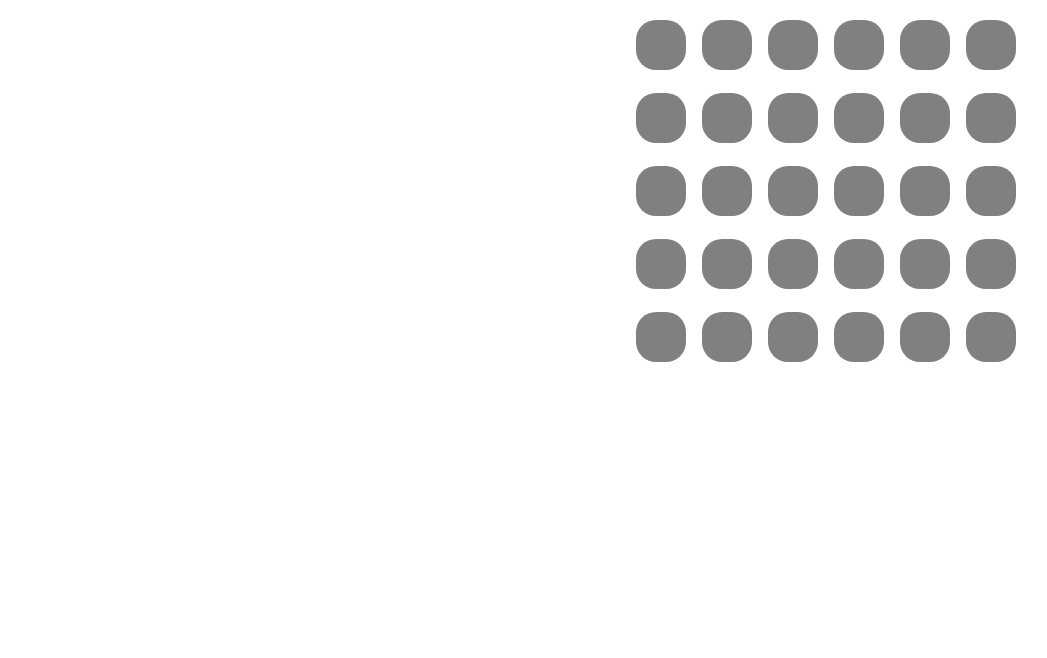
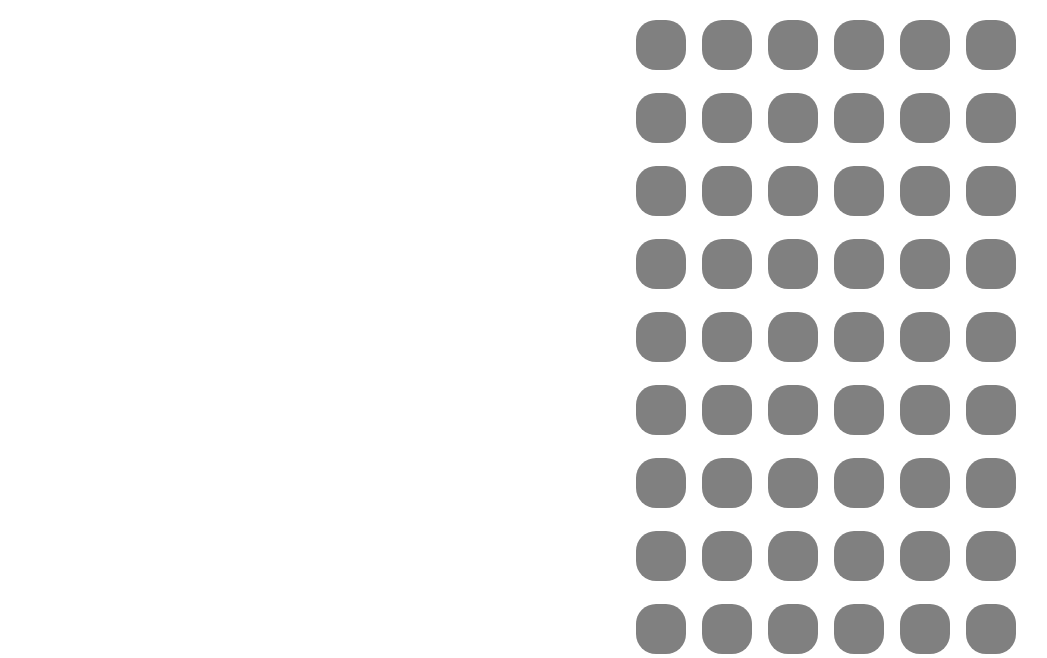
Before and after one commit to NikitaZZZ/airplane-places, a plain HTML site: page index.html in a window 1280 px wide. Shown: the part 142-800 px from the top of the page, without its empty margins (64-1111 px from the left). Drawn offline with nearby package versions, Linux system fonts and the light colour scheme.

Commit message:
a little fix
fix bug with style on text in pads (remove height from div pads and hide overflow)

```diff
--- a/script.js
+++ b/script.js
@@ -37,6 +37,8 @@ const isMobile = navigator.userAgentData.mobile; //resolves true/false
 isMobile ? showPlaceOnMobileDevices() : addListenersToPads();
 
 function showPlaceOnMobileDevices() {
+    alert('mobile func');
+
     for (let i = 0; i < allPassangers.length; i++) {
         const passanger = document.getElementsByClassName("passanger")[i];
         const row = i < 84 ? Math.floor(i / 3)+1 : Math.floor(i / 3) - 27;
--- a/style.css
+++ b/style.css
@@ -38,8 +38,6 @@
 
 .all-sides {
     width: 450px;
-    height: 500px;
-    overflow: auto;
     display: flex;
     margin: auto;
     margin-top: 1rem;
```
